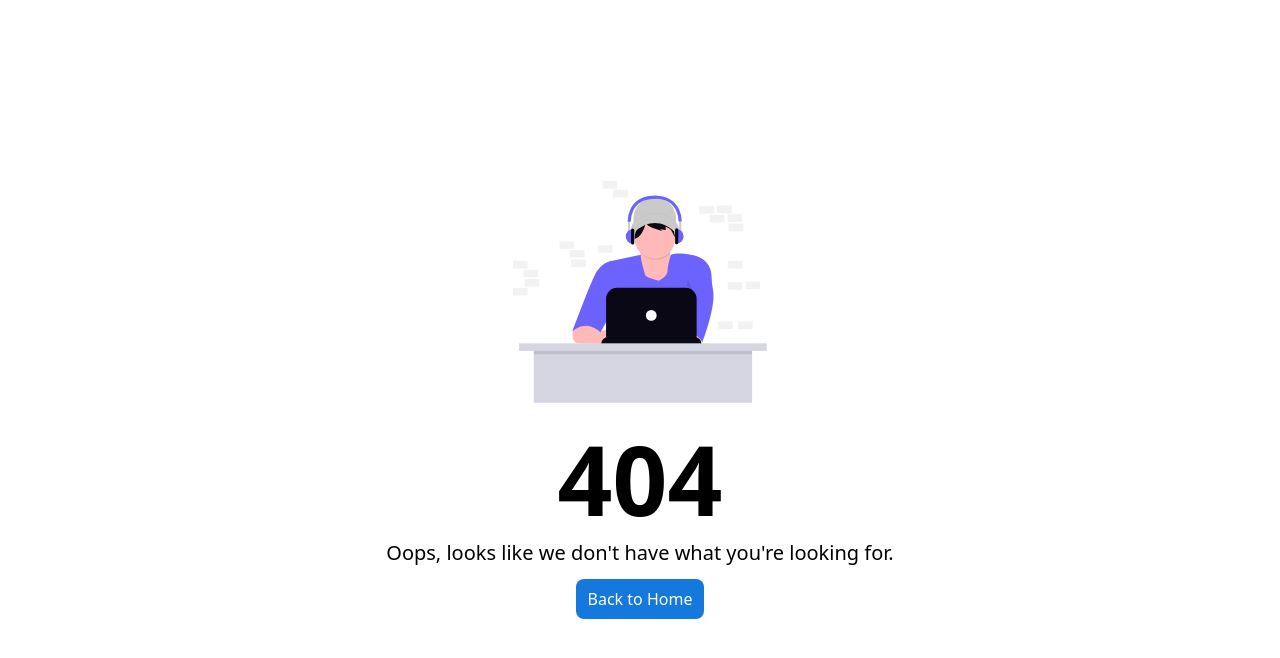
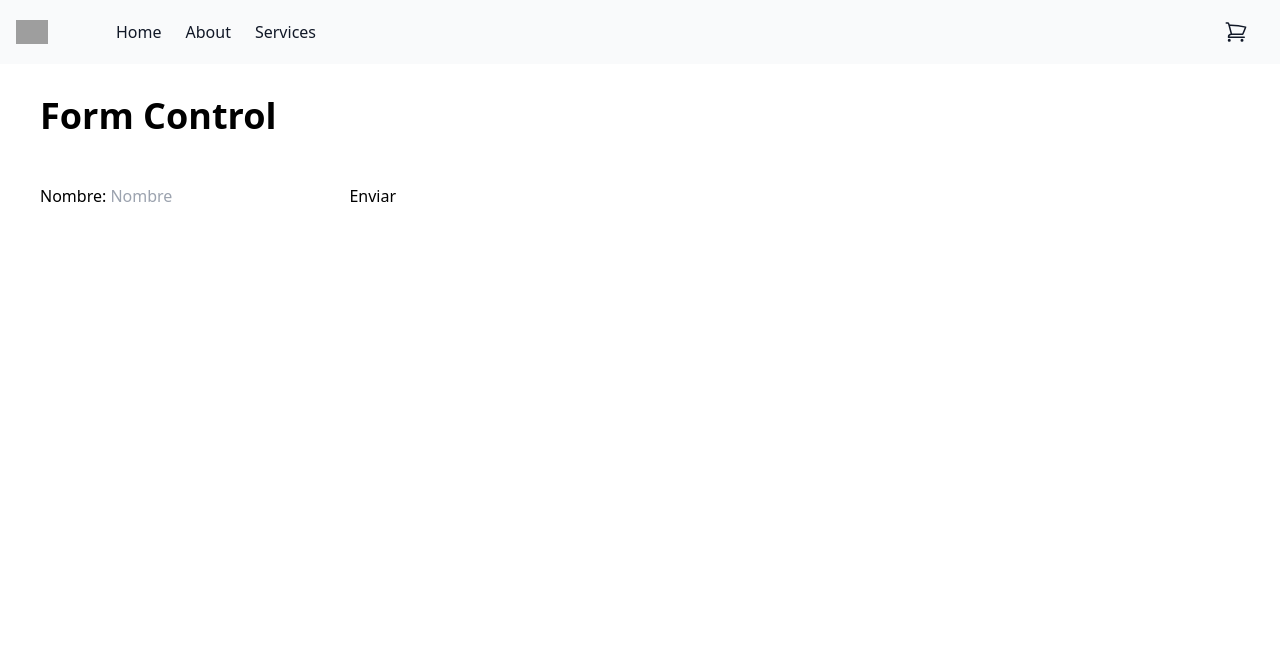
Before and after one commit to desteban/e-Store, an Angular app: page /forms/template in a window 1280 px wide. Before the commit this address had no page. Shown: the top 658 px of the page. Built offline with nearby package versions, Linux system fonts and the light colour scheme; grey boxes are pictures that could not be loaded.

Commit message:
use Form Controller

```diff
--- a/src/app/app.routes.ts
+++ b/src/app/app.routes.ts
@@ -29,6 +29,20 @@ export const routes: Routes = [
         loadComponent: () =>
           import('@domains/products/pages/detail/detail.component'),
       },
+      {
+        path: 'forms/template',
+        loadComponent: () =>
+          import('@domains/forms/pages/form-control/form-control.component'),
+        title: 'Form Control',
+      },
+      {
+        path: 'forms/reactive',
+        loadComponent: () =>
+          import(
+            '@domains/forms/pages/reactive-forms/reactive-forms.component'
+          ),
+        title: 'Reactive Forms',
+      },
     ],
   },
   {
--- /dev/null
+++ b/src/app/domains/forms/pages/form-control/form-control.component.html
@@ -0,0 +1,24 @@
+<main>
+  <div class="container mx-auto px-6 py-4">
+    <h1>Form Control</h1>
+  </div>
+
+  <section class="container mx-auto px-6 py-4">
+    <form (submit)="submit()">
+      <div class="relative">
+        <label>
+          Nombre:
+          <input
+            type="text"
+            placeholder="Nombre"
+            [formControl]="nameField"
+            required="on"
+          />
+
+          <button type="submit">Enviar</button>
+        </label>
+        <span>{{ nameFieldsErrors }}</span>
+      </div>
+    </form>
+  </section>
+</main>
--- /dev/null
+++ b/src/app/domains/forms/pages/form-control/form-control.component.ts
@@ -0,0 +1,38 @@
+import { Component, OnInit } from '@angular/core';
+import {
+  FormControl,
+  FormsModule,
+  ReactiveFormsModule,
+  Validators,
+} from '@angular/forms';
+
+@Component({
+  selector: 'app-forms-control',
+  imports: [FormsModule, ReactiveFormsModule],
+  templateUrl: './form-control.component.html',
+  styleUrl: './form-control.component.css',
+})
+export default class FormControlComponent implements OnInit {
+  nameFieldsErrors = '';
+  nameField = new FormControl('', [
+    Validators.required,
+    Validators.minLength(3),
+  ]);
+
+  submit() {
+    this.nameField.value?.trim();
+    if (this.nameField.invalid) {
+      console.error('Fail', this.nameField.errors);
+      this.nameFieldsErrors = 'Invalid input';
+      return;
+    }
+
+    console.log('Form is valid');
+  }
+
+  ngOnInit(): void {
+    this.nameField.valueChanges.subscribe((value) => {
+      console.log(value);
+    });
+  }
+}
--- /dev/null
+++ b/src/app/domains/forms/pages/reactive-forms/reactive-forms.component.html
@@ -0,0 +1,4 @@
+<main>
+  <h1>Reactive Forms</h1>
+  <section class="container mx-auto px-6 py-4"></section>
+</main>
--- a/src/styles.css
+++ b/src/styles.css
@@ -81,3 +81,9 @@ aside {
     @apply font-semibold mb-3;
   }
 }
+
+label.required::after,
+.required {
+  content: " *";
+  color: red;
+}
```
Also changed, not shown: src/app/domains/forms/pages/reactive-forms/reactive-forms.component.ts (added, +10 -0 lines), src/app/domains/forms/pages/form-control/form-control.component.css (added), src/app/domains/forms/pages/reactive-forms/reactive-forms.component.css (added).
